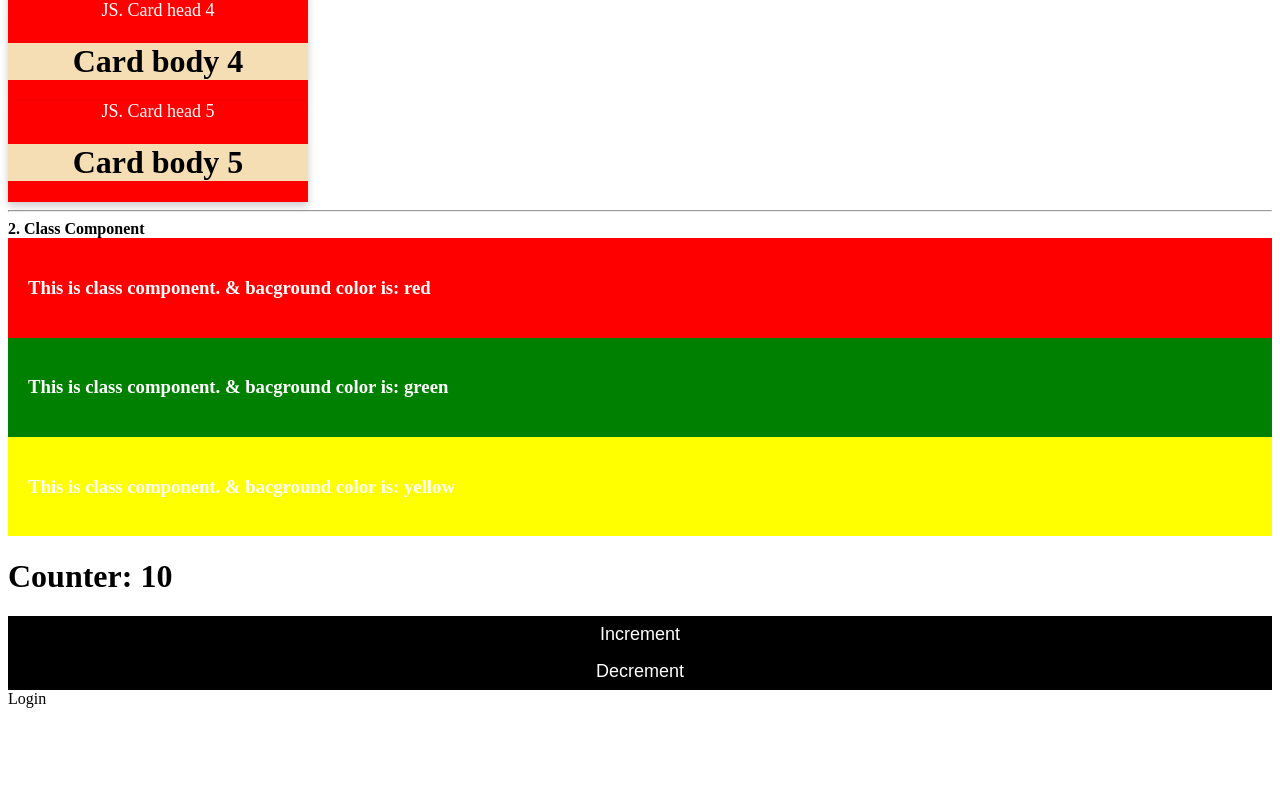
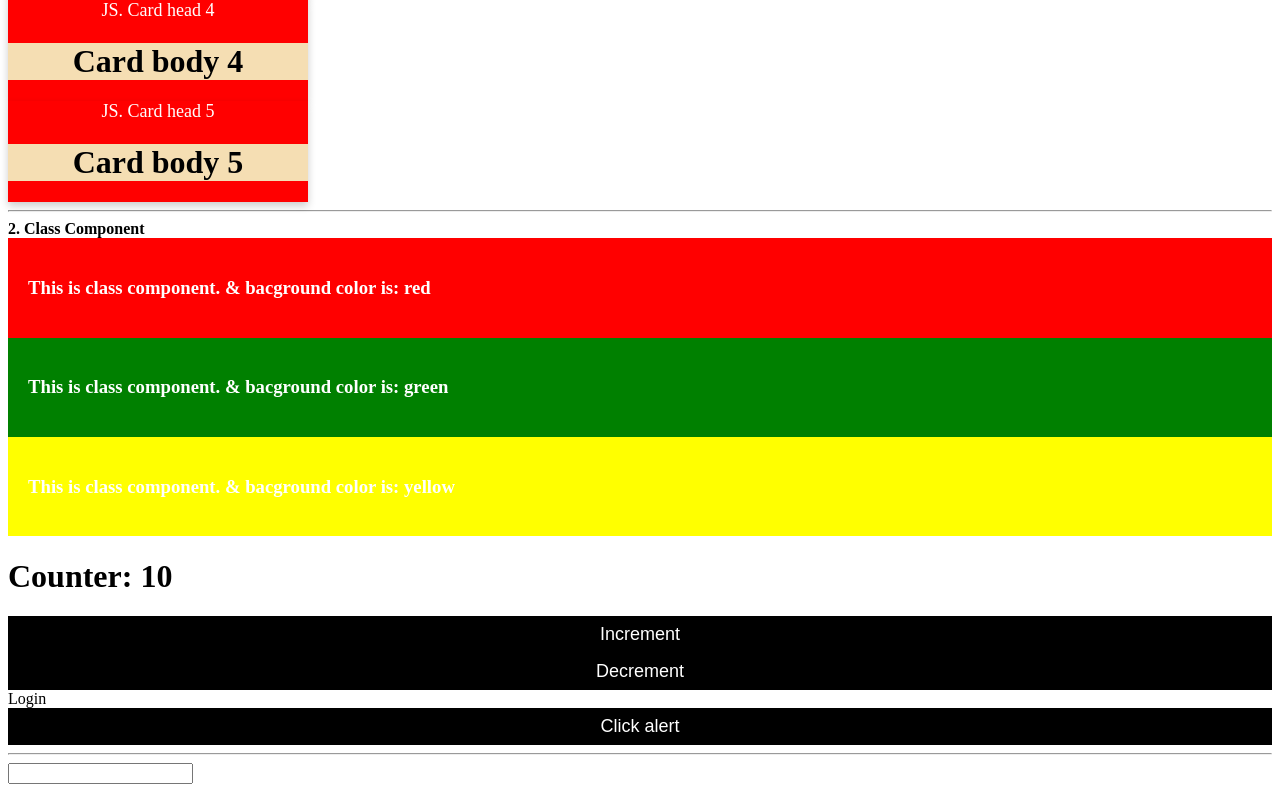
Before and after one commit to dt-sakir/Learn-React-JS, a React (Create React App) app: page / in a window 1280 px wide. Shown: the part 501-1301 px from the top of the page. Before the commit the page ends 1217 px from the top, so only its background shows below. Built offline with nearby package versions, Linux system fonts and the light colour scheme.

Commit message:
event handel and state callback

```diff
--- a/src/App.js
+++ b/src/App.js
@@ -4,6 +4,7 @@ import ClassComponent from './components/ClassComponent';
 import Data from './data.json';
 import Counter from './components/Counter';
 import ConditionalRendering from './conditional-rendering/Index';
+import EventHandeler from './event-handeler/EventHandeler';
 
 export default function App(){
     // console.log(Data);
@@ -30,5 +31,7 @@ export default function App(){
         <Counter  />
         {/* Day 3 */}
         <ConditionalRendering />
+        {/* Day 4 */}
+        <EventHandeler />
     </div>
 }
--- /dev/null
+++ b/src/event-handeler/EventHandeler.js
@@ -0,0 +1,36 @@
+import React, { Component } from 'react'
+
+export default class EventHandeler extends Component {
+
+  constructor(props) {
+    super(props)
+
+    this.state = {
+       changedValue : ''
+    }
+  }
+
+  render() {
+    return (
+        <div>
+          <button onClick={this.handelClick}>Click alert</button>
+          <hr/>
+          <input type="text" onChange={this.handelOnChange} />
+          <p>{this.state.changedValue}</p>
+        </div>
+    )
+  }
+
+  handelClick = () =>{
+    alert('Click')
+  }
+
+  handelOnChange = (e) =>{
+    // console.log(e.target.value)
+    this.setState({
+      changedValue : e.target.value
+    }, () =>{
+      console.log(this.state.changedValue)
+    });
+  }
+}
```
